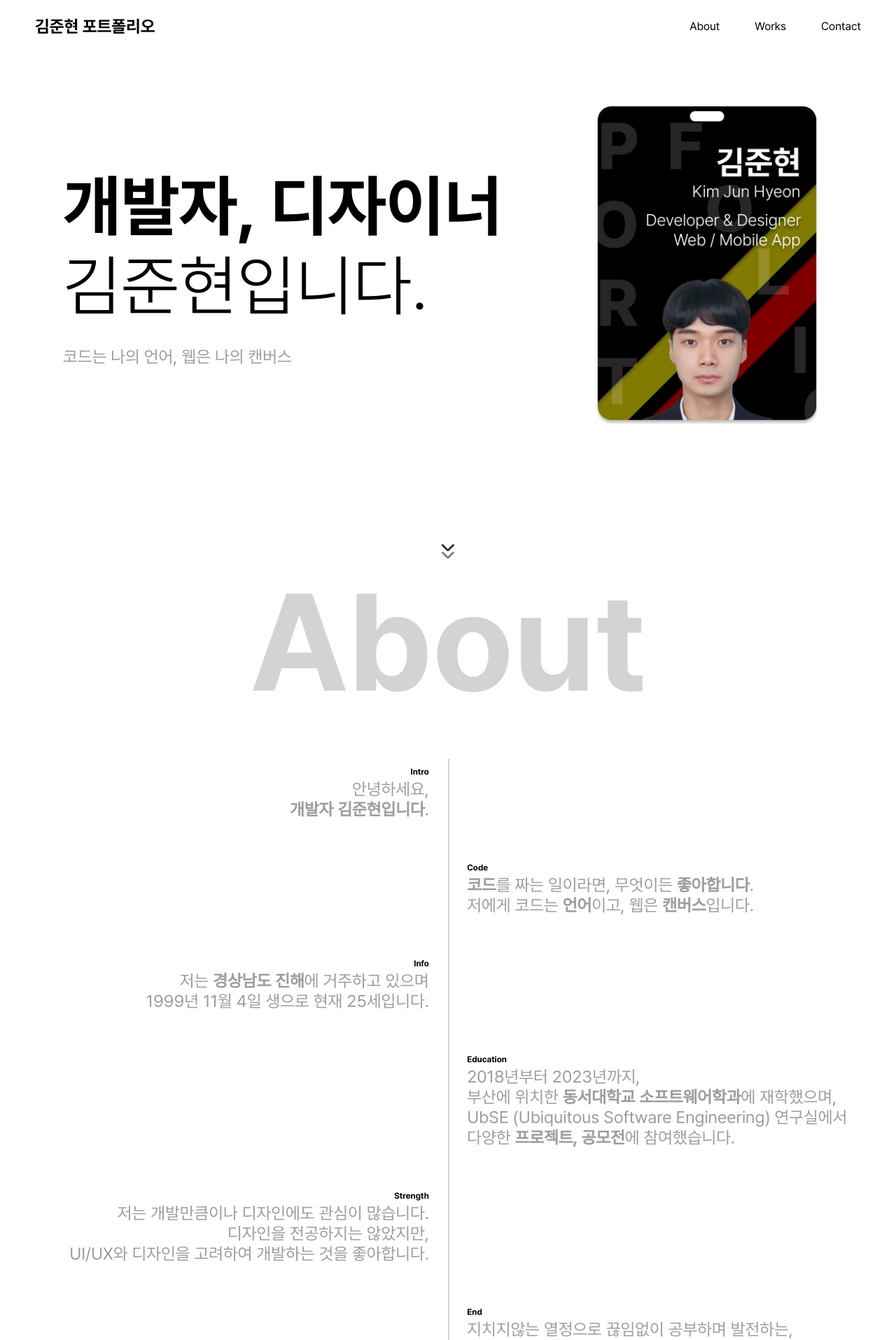
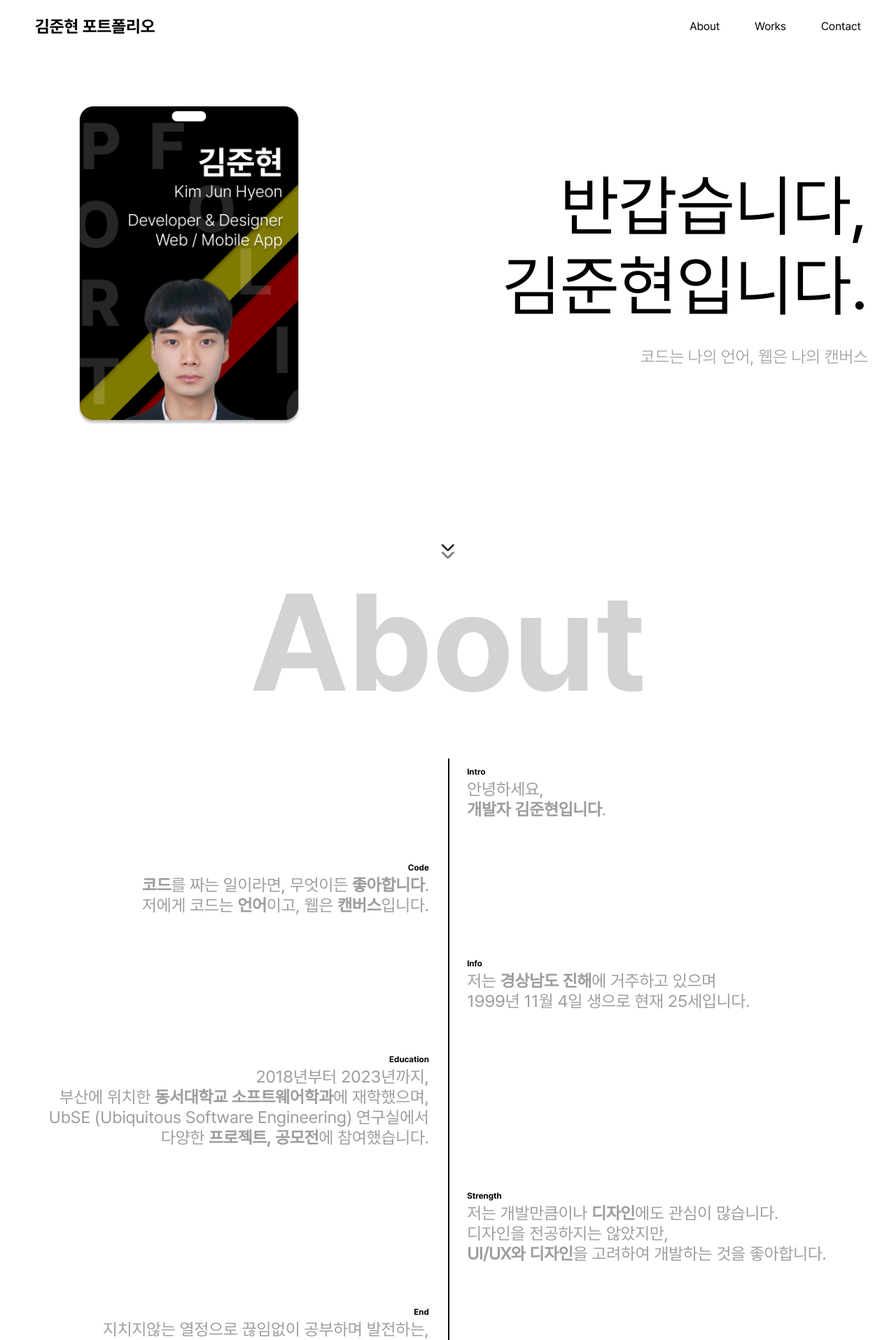
Before and after one commit to itsjh1242/PORTFOLIO, a React (Create React App) app in the folder client/: page / in a window 1280 px wide. Shown: the top 1915 px of the page at 70% size. Built offline with nearby package versions, Linux system fonts and the light colour scheme.

Commit message:
Update About Page

```diff
--- a/client/package.json
+++ b/client/package.json
@@ -48,5 +48,8 @@
       "last 1 firefox version",
       "last 1 safari version"
     ]
+  },
+  "devDependencies": {
+    "@babel/plugin-proposal-private-property-in-object": "^7.21.11"
   }
 }
--- a/client/src/views/portfolio/About.js
+++ b/client/src/views/portfolio/About.js
@@ -6,33 +6,18 @@ import * as S from "./Style";
 export default function About() {
   const date = new Date();
   const Year = date.getFullYear();
-  const AboutTitleRef = useRef();
-  const [isTitleFixed, setIsTitleFixed] = useState(false);
 
-  useEffect(() => {
-    const handleScroll = () => {
-      const AboutTitle = AboutTitleRef.current;
-
-      const AboutTitleRect = AboutTitle.getBoundingClientRect();
-      if (AboutTitleRect.top < window.innerHeight / 2) {
-        setIsTitleFixed(true);
-      }
-    };
-    window.addEventListener("scroll", handleScroll);
-
-    return () => {
-      window.removeEventListener("scroll", handleScroll);
-    };
-  }, []);
+  // About VerticalLine
 
   return (
     <>
       <S.AboutFrame>
-        <S.AboutTitle ref={AboutTitleRef} isfixed={isTitleFixed}>
-          About
+        <S.AboutTitle>
+          <p>About</p>
         </S.AboutTitle>
         <S.AboutMain>
           <S.AboutVerticalLine />
+          <S.AboutVerticalLineColor height={100} />
           <p>
             <span>Intro</span>
             <br />
@@ -68,11 +53,11 @@ export default function About() {
           <p>
             <span>Strength</span>
             <br />
-            저는 개발만큼이나 디자인에도 관심이 많습니다.
+            저는 개발만큼이나 <strong>디자인</strong>에도 관심이 많습니다.
             <br />
             디자인을 전공하지는 않았지만,
             <br />
-            UI/UX와 디자인을 고려하여 개발하는 것을 좋아합니다.
+            <strong>UI/UX와 디자인</strong>을 고려하여 개발하는 것을 좋아합니다.
           </p>
           <p>
             <span>End</span>
--- a/client/src/views/portfolio/Main.js
+++ b/client/src/views/portfolio/Main.js
@@ -39,15 +39,15 @@ function Main() {
       <S.Frame>
         <div className="row">
           <S.FrameLeft>
-            <p className="title">개발자, 디자이너</p>
-            <p className="title">김준현입니다.</p>
-            <p className="subtitle">코드는 나의 언어, 웹은 나의 캔버스</p>
-          </S.FrameLeft>
-          <S.FrameRight>
             <S.ImageBox ref={IDCardRef}>
               <div className="overlay"></div>
               <img src="portfolio/idcard.png" alt="main" />
             </S.ImageBox>
+          </S.FrameLeft>
+          <S.FrameRight>
+            <p className="title">반갑습니다,</p>
+            <p className="title">김준현입니다.</p>
+            <p className="subtitle">코드는 나의 언어, 웹은 나의 캔버스</p>
           </S.FrameRight>
         </div>
         <div className="lottie-scrolldown">
--- a/client/src/views/portfolio/Style.js
+++ b/client/src/views/portfolio/Style.js
@@ -73,35 +73,32 @@ export const Frame = styled.div`
 
 export const FrameLeft = styled.div`
   display: flex;
+  justify-content: center;
+  align-items: center;
+  width: 40%;
+  height: 95vh;
+`;
+
+export const FrameRight = styled.div`
+  display: flex;
   flex-direction: column;
   justify-content: center;
-  align-items: flex-start;
+  align-items: flex-end;
   width: 60%;
   height: 95vh;
   padding-left: 50px;
 
   & > .title {
-    font-family: "Pretendard-Bold";
+    font-family: "Pretendard-Regular";
     font-size: 96px;
     color: #000000;
   }
-  & > .title:nth-child(2) {
-    font-family: "Pretendard-Light";
-  }
   & > .subtitle {
     margin-top: 30px;
-    font-family: "Pretendard-Regular";
+    font-family: "Pretendard-Light";
     font-size: 24px;
     color: #9d9d9d;
   }
-`;
-
-export const FrameRight = styled.div`
-  display: flex;
-  justify-content: center;
-  align-items: center;
-  width: 40%;
-  height: 95vh;
 `;
 
 export const ImageBox = styled.div`
@@ -137,15 +134,16 @@ export const AboutFrame = styled.div`
 
   width: 100vw;
   max-width: 1200px;
-  height: 170vh;
+  height: 1200px;
 `;
 
-export const AboutTitle = styled.p`
-  opacity: ${(props) => (props.isfixed ? 1 : 0)};
-  transition: all 0.5s ease-in-out;
-  font-family: "Pretendard-Bold";
-  font-size: 196px;
-  color: #d3d3d3;
+export const AboutTitle = styled.div`
+  & > p {
+    text-align: center;
+    font-family: "Pretendard-Bold";
+    font-size: 196px;
+    color: #d3d3d3;
+  }
 `;
 
 export const AboutMain = styled.div`
@@ -187,3 +185,12 @@ export const AboutVerticalLine = styled.div`
   height: 100%;
   background-color: #d3d3d3;
 `;
+
+export const AboutVerticalLineColor = styled.div`
+  position: absolute;
+  top: 0;
+  left: 50%;
+  width: 2px;
+  height: ${(props) => props.height}%;
+  background-color: #000000;
+`;
```
Also changed, not shown: 1 other file (tests, documents, lock files or other folders).
